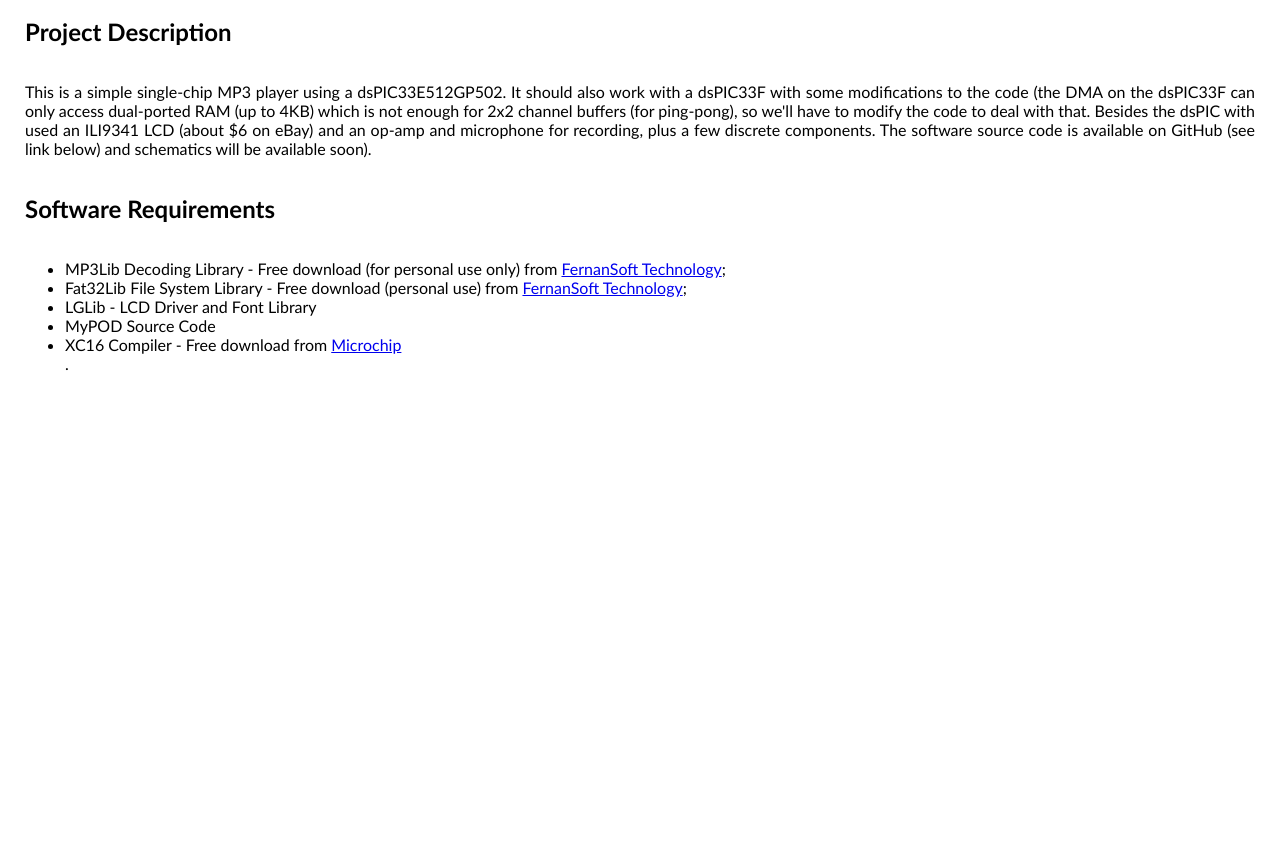
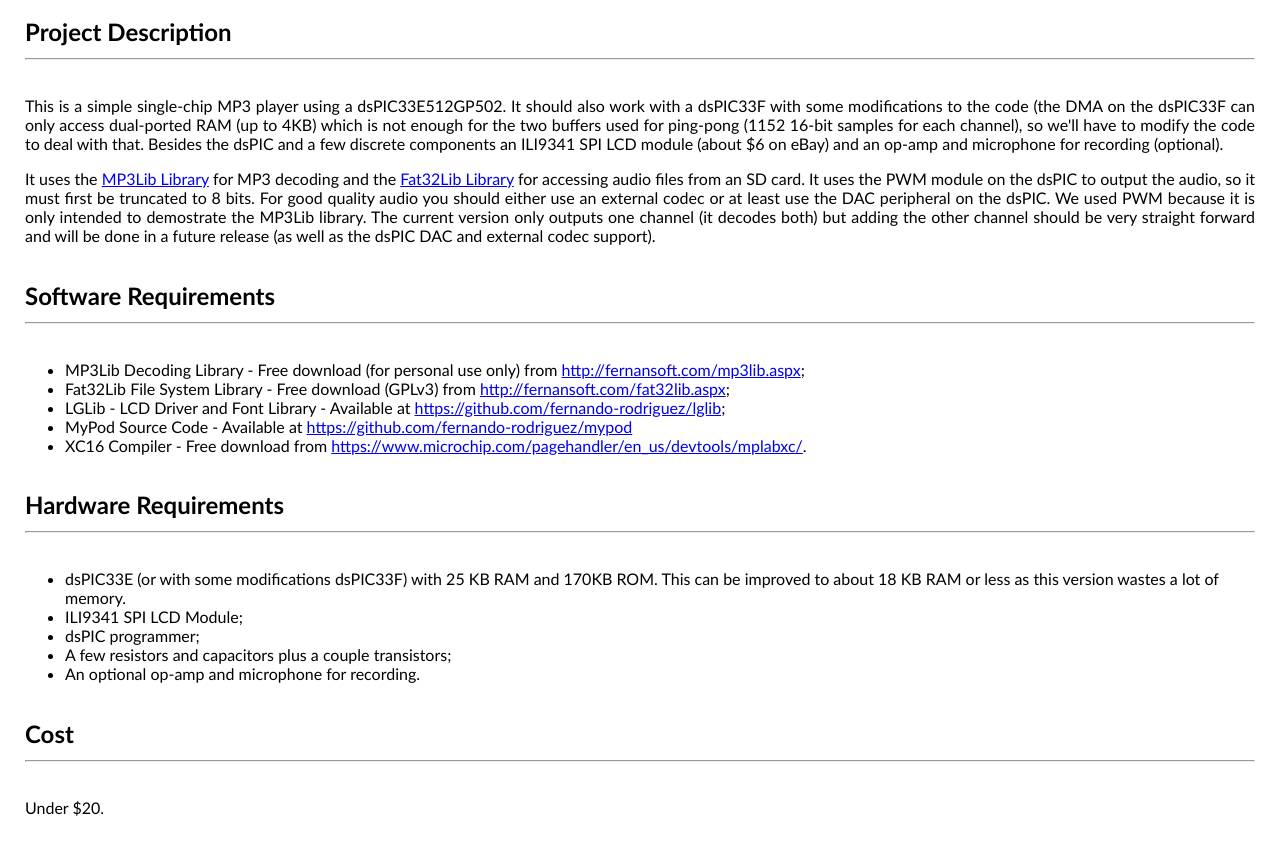
Before and after one commit to fdev1/mypod, a plain HTML site: page index.html in a window 1280 px wide. Shown: the part 540-1394 px from the top of the page. Before the commit the page ends 954 px from the top, so only its background shows below. Drawn offline with Linux system fonts and the light colour scheme.

Commit message:
updated webpage

```diff
--- a/index.html
+++ b/index.html
@@ -1,21 +1,21 @@
 <!DOCTYPE html PUBLIC "-//W3C//DTD XHTML 1.0 Transitional//EN" "http://www.w3.org/TR/xhtml1/DTD/xhtml1-transitional.dtd">
 <html xmlns="http://www.w3.org/1999/xhtml" >
 	<head>
-		<title>My Pod - dsPIC Based MP3 Player</title>
+		<title>MyPod - dsPIC Based Single Chip DIY MP3 Player with LCD</title>
 	</head>
 	<body style="font-family:Trebuchet MS; font-sie:12pt; margin:25px;">
 		<table cellpadding="0" cellspacing="0">
 			<tr>
-				<td><h1>MyPod - dsPIC Based MP3 Player</h1></td>
+				<td><h1>MyPod - dsPIC Based Single Chip DIY MP3 Player with LCD</h1></td>
 			</tr>
 			<tr>
 				<td>
-					<iframe width="640" height="430" src="//www.youtube.com/embed/t7oPDjCjdi8" frameborder="0" allowfullscreen></iframe>
+					<iframe width="640" height="430" src="//www.youtube.com/embed/tk1ZwGCbz4Q" frameborder="0" allowfullscreen></iframe>
 				</td>
 			</tr>
 			<tr>
 				<td>
-					<h2>Project Description</h2>
+					<h2>Project Description<hr /></h2>
 				</td>
 			</tr>
 			<tr>
@@ -23,27 +23,75 @@
 					<p style="text-align:justify;">
 						This is a simple single-chip MP3 player using a dsPIC33E512GP502. It should
 						also work with a dsPIC33F with some modifications to the code (the DMA on the dsPIC33F
-						can only access dual-ported RAM (up to 4KB) which is not enough for 2x2 channel buffers
-						(for ping-pong), so we'll have to modify the code to deal
-						with that. Besides the dsPIC with used an ILI9341 LCD (about $6 on eBay) and an
-						op-amp and microphone for recording, plus a few discrete components. The software
-						source code is available on GitHub (see link below) and schematics will be available
-						soon).
+						can only access dual-ported RAM (up to 4KB) which is not enough for the two buffers
+						used for ping-pong (1152 16-bit samples for each channel), so we'll have to modify the code
+						to deal with that. Besides the dsPIC and a few discrete components an ILI9341 SPI LCD module
+						(about $6 on eBay) and an op-amp and microphone for recording (optional).
+					</p>
+					<p style="text-align:justify">
+						It uses the <a href="http://fernansoft.com/mp3lib.aspx" target="_blank">MP3Lib Library</a> for MP3 decoding and the
+						<a href="http://fernansoft.com/fat32lib.aspx" target="_blank">Fat32Lib Library</a> for accessing audio files from an
+						SD card. It uses the PWM module on the dsPIC to output the audio, so it must first be truncated to 8 bits. For
+						good quality audio you should either use an external codec or at least use the DAC peripheral on the dsPIC. We
+						used PWM because it is only intended to demostrate the MP3Lib library. The current version only outputs one channel
+						(it decodes both) but adding the other channel should be very straight forward and will be done in a future release
+						(as well as the dsPIC DAC and external codec support).
 					</p>
 				</td>
 			</tr>
 			<tr>
-				<td><h2>Software Requirements</h2></td>
+				<td><h2>Software Requirements<hr /></h2></td>
 			</tr>
 			<tr>
 				<td>
 					<ul>
-						<li>MP3Lib Decoding Library - Free download (for personal use only) from <a href="http://fernansoft.com/mp3lib.aspx">FernanSoft Technology</a>;</li>
-						<li>Fat32Lib File System Library - Free download (personal use) from <a href="http://fernansoft.com/fat32lib.aspx">FernanSoft Technology</a>;</li>
-						<li>LGLib - LCD Driver and Font Library</li>
-						<li>MyPOD Source Code</li>
-						<li>XC16 Compiler - Free download from <a href="http://microchip.com">Microchip</a></li>.
+						<li>
+							MP3Lib Decoding Library - Free download (for personal use only) from
+							<a href="http://fernansoft.com/mp3lib.aspx" target="_blank">http://fernansoft.com/mp3lib.aspx</a>;
+						</li>
+						<li>
+							Fat32Lib File System Library - Free download (GPLv3) from
+							<a href="http://fernansoft.com/fat32lib.aspx" target="_blank">http://fernansoft.com/fat32lib.aspx</a>;
+						</li>
+						<li>
+							LGLib - LCD Driver and Font Library - Available at
+							<a href="https://github.com/fernando-rodriguez/lglib" target="_blank">https://github.com/fernando-rodriguez/lglib</a>;
+						</li>
+						<li>
+							MyPod Source Code - Available at
+							<a href="https://github.com/fernando-rodriguez/mypod" target="_blank">https://github.com/fernando-rodriguez/mypod</a>
+						</li>
+						<li>
+							XC16 Compiler - Free download from
+							<a href="https://www.microchip.com/pagehandler/en_us/devtools/mplabxc/" target="_blank">https://www.microchip.com/pagehandler/en_us/devtools/mplabxc/</a>.
+						</li>
 					</ul>
+				</td>
+			</tr>
+			<tr>
+				<td><h2>Hardware Requirements<hr /></h2></td>
+			</tr>
+			<tr>
+				<td>
+					<ul>
+						<li>
+							dsPIC33E (or with some modifications dsPIC33F) with 25 KB RAM and 170KB ROM.
+							This can be improved to about 18 KB RAM or less as this version wastes a lot
+							of memory.
+						</li>
+						<li>ILI9341 SPI LCD Module;</li>
+						<li>dsPIC programmer;</li>
+						<li>A few resistors and capacitors plus a couple transistors;</li>
+						<li>An optional op-amp and microphone for recording.</li>
+					</ul>
+				</td>
+			</tr>
+			<tr>
+				<td><h2>Cost<hr /></h2></td>
+			</tr>
+			<tr>
+				<td>
+					<p>Under $20.</p>
 				</td>
 			</tr>
 		</table>
```
